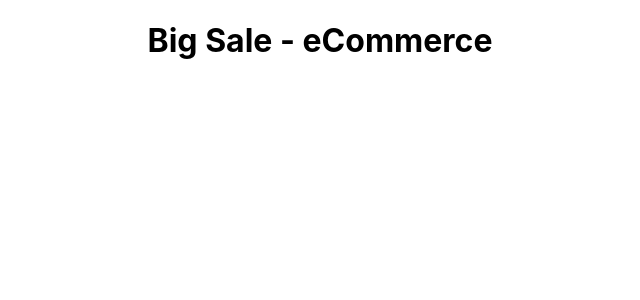
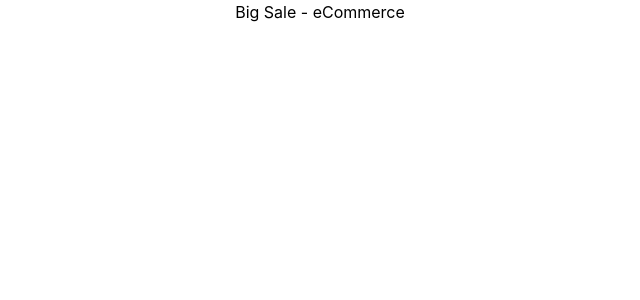
Before and after one commit to Harish1611/Big-Sale-eCommerce-Frontend, a React (Create React App) app: page / in a window 1280 px wide. Shown: the top 300 px of the page, without its empty margins (320-960 px from the left). Built offline with nearby package versions, Linux system fonts and the light colour scheme.

Commit message:
Material UI and TailwindCSS packages installed and TailwindCSS Configured

```diff
--- /dev/null
+++ b/tailwind.config.js
@@ -0,0 +1,8 @@
+/** @type {import('tailwindcss').Config} */
+module.exports = {
+  content: ["./src/**/*.{js,jsx,ts,tsx}"],
+  theme: {
+    extend: {},
+  },
+  plugins: [],
+};
```
Also changed, not shown: package.json (+7 -0 lines), src/index.css (+7 -3 lines), 1 other file (tests, documents, lock files or other folders).
